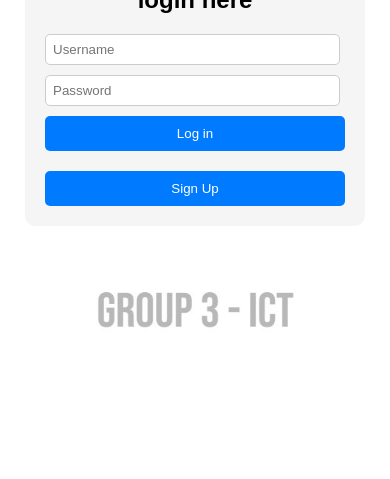
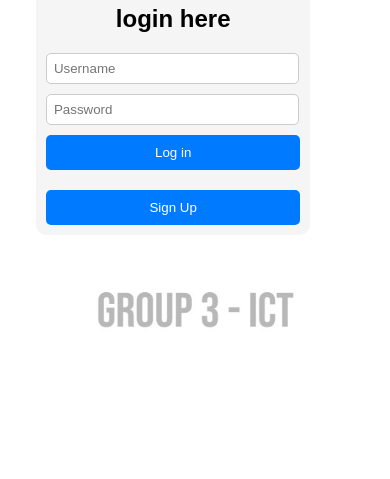
Before and after one commit to Arveyex/filelink.com, a plain HTML site: page index.html in a window 390 px wide. Shown: the part 365-844 px from the top of the page. Drawn offline with Linux system fonts and the light colour scheme.

Commit message:
Update style.css

```diff
--- a/style.css
+++ b/style.css
@@ -197,3 +197,18 @@
 .custom-file-input-label:focus {
   outline: none;
 }
+
+/* Media queries for responsiveness */
+
+@media (max-width: 600px) {
+  .box {
+    width: 90%;
+    padding: 10px;
+  }
+}
+
+@media (max-width: 400px) {
+  .box {
+    width: 80%;
+  }
+}
```
Lines whose indentation alone changed are shown as unchanged.
